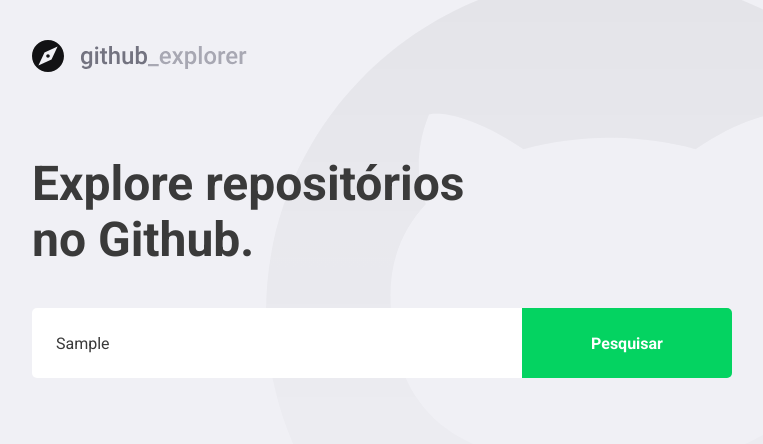
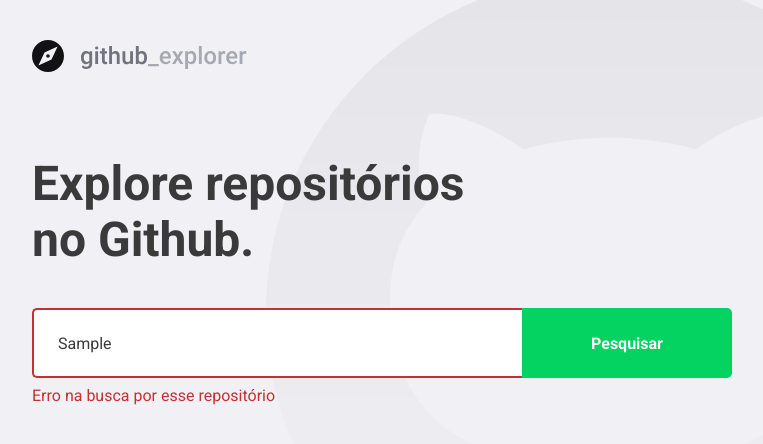
Before and after one commit to azevedorafael/github, a React (Create React App) app: page / in a window 1280 px wide. Both pictures are taken after typing "Sample" into the empty fields and a click on the button "Pesquisar". Shown: the top 444 px of the page, without its empty margins (148-911 px from the left). Built offline with nearby package versions, Linux system fonts and the light colour scheme; no server answers.

Commit message:
Add Error component

```diff
--- a/src/pages/Dashboard/index.tsx
+++ b/src/pages/Dashboard/index.tsx
@@ -4,7 +4,7 @@
 
 import logoImg from '../../assets/logo.svg';
 
-import { Title, Form, Repositories } from './styles';
+import { Title, Form, Repositories, Error } from './styles';
 
 interface Repository {
   full_name: string;
@@ -17,6 +17,7 @@
 
 const Dashboard: React.FC = () => {
   const [newRepo, setNewRepo] = useState('');
+  const [inputError, setInputError] = useState('');
   const [repositories, setRepositories] = useState<Repository[]>([]);
 
   async function handleAddRepository(
@@ -24,12 +25,22 @@
   ): Promise<void> {
     event.preventDefault();
 
-    const response = await api.get<Repository>(`/repos/${newRepo}`);
+    if (!newRepo) {
+      setInputError('Digite o autor/nome do repositório');
+      return;
+    }
 
-    const repository = response.data;
+    try {
+      const response = await api.get<Repository>(`/repos/${newRepo}`);
 
-    setRepositories([...repositories, repository]);
-    setNewRepo('');
+      const repository = response.data;
+
+      setRepositories([...repositories, repository]);
+      setNewRepo('');
+      setInputError('');
+    } catch (err) {
+      setInputError('Erro na busca por esse repositório');
+    }
   }
 
   return (
@@ -37,7 +48,7 @@
       <img src={logoImg} alt="Github Explorer" />
       <Title>Explore repositórios no Github.</Title>
 
-      <Form onSubmit={handleAddRepository}>
+      <Form hasError={!!inputError} onSubmit={handleAddRepository}>
         <input
           value={newRepo}
           onChange={(e) => setNewRepo(e.target.value)}
@@ -45,6 +56,8 @@
         />
         <button type="submit">Pesquisar</button>
       </Form>
+
+      {inputError && <Error>{inputError}</Error>}
 
       <Repositories>
         {repositories.map((repository) => (
--- a/src/pages/Dashboard/styles.ts
+++ b/src/pages/Dashboard/styles.ts
@@ -1,5 +1,9 @@
-import styled from 'styled-components';
+import styled, { css } from 'styled-components';
 import { shade } from 'polished';
+
+interface FormProps {
+  hasError: boolean;
+}
 
 export const Title = styled.h1`
   font-size: 48px;
@@ -10,7 +14,7 @@
   margin-top: 80px;
 `;
 
-export const Form = styled.form`
+export const Form = styled.form<FormProps>`
   margin-top: 40px;
   max-width: 700px;
 
@@ -23,6 +27,14 @@
     border: 0;
     border-radius: 5px 0 0 5px;
     color: #3a3a3a;
+    border: 2px solid #fff;
+    border-right: 0;
+
+    ${(props) =>
+      props.hasError &&
+      css`
+        border-color: #c53030;
+      `}
 
     &::placeholder {
       color: #a8a8b3;
@@ -43,6 +55,12 @@
       background: ${shade(0.2, '#04d361')};
     }
   }
+`;
+
+export const Error = styled.span`
+  display: block;
+  color: #c53030;
+  margin-top: 8px;
 `;
 
 export const Repositories = styled.div`
```
